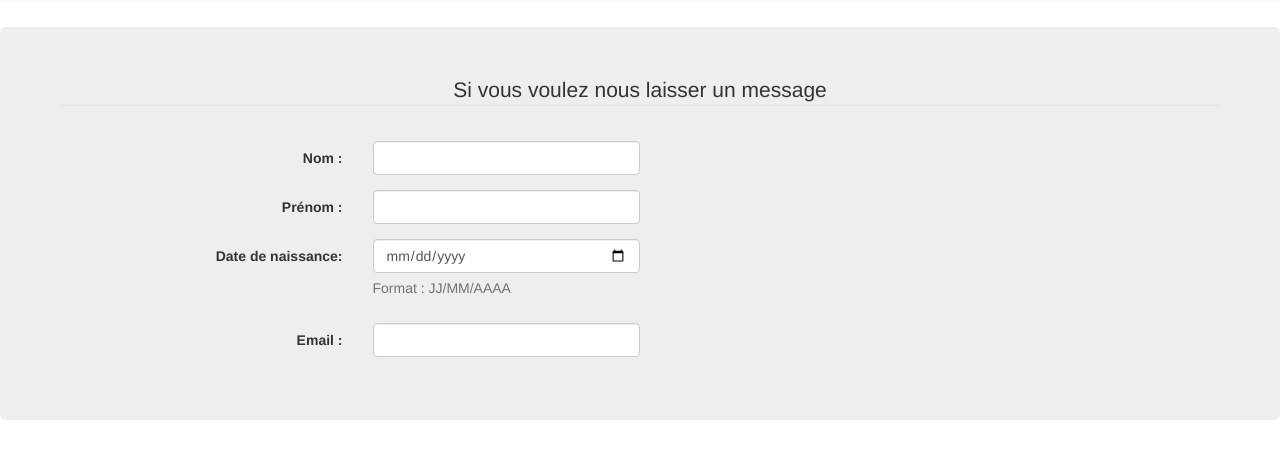
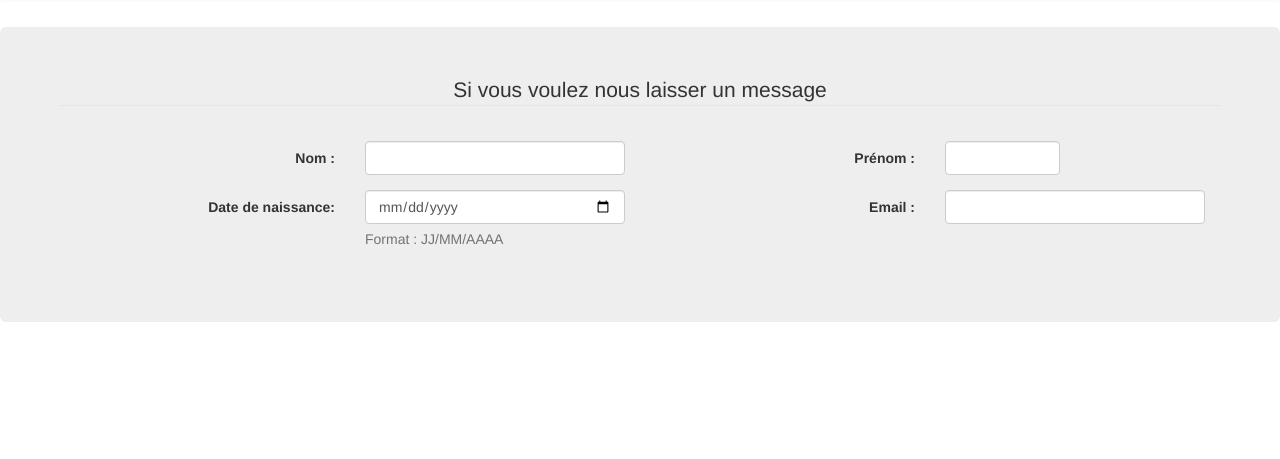
Before and after one commit to philou69/PremiumVille, a plain HTML site: page contact.html in a window 1280 px wide. Shown: the part 55-514 px from the top of the page. Drawn offline with nearby package versions, Linux system fonts and the light colour scheme.

Commit message:
contact.html: adaptation de zone personne aux écran ms et xs

```diff
--- a/contact.html
+++ b/contact.html
@@ -64,47 +64,48 @@
 
 		<section class="container-fluid">
 			<div class="jumbotron row">
-				<form class="form-horizontal col-sm-12">
+				<form class="form-horizontal col-md-12">
 					<div class="form-group">
 						<legend class="text-center">Si vous voulez nous laisser un message</legend>
 					</div>
-					<div class="col-sm-6">
+					<!-- Zone personne -->
 						<div class="row">
+							<div class="col-md-6">
 								<div class="form-group">
-								<label for="nom" class="col-sm-6  control-label">Nom :</label>
-								<div class="col-sm-6">
+									<label for="nom" class="col-xs-6 col-md-6 control-label">Nom :</label>
+									<div class="col-xs-6 col-md-6 ">
 										<input type="text" class="form-control" name="nom" id="nom">
 									</div>
 								</div>
 							</div>
-						<div class="row">
+							<div class="col-md-6">
 								<div class="form-group">
-								<label for="prenom" class="col-sm-6 control-label">Prénom :</label>
-								<div class="col-sm-6">
+									<label for="prenom" class="col-xs-6 col-md-6 control-label">Prénom :</label>
+									<div class="col-xs-6 col-md-3">
 										<input type="text" class="form-control" name="prenom" id="prenom">
 									</div>
 								</div>
 							</div>
+						</div>
 						<div class="row">
+							<div class="col-md-6">
 								<div class="form-group">
-								<label for="dateNaissance" class="col-sm-6 control-label"> Date de naissance:</label>
-								<div class="col-sm-6">
+									<label for="dateNaissance" class="col-xs-6 col-md-6 control-label"> Date de naissance:</label>
+									<div class="col-xs-6 col-md-6">
 										<input type="date" class="form-control" name="dateNaissance" id="dateNaissance">
 										<span class="help-block"> Format : JJ/MM/AAAA</span>
 									</div>
 								</div>
 							</div>
-						<div class="row">
+							<div class="col-md-6">
 								<div class="form-group">
-								<label for="email" class="col-sm-6 control-label" >Email :</label>
-								<div class="col-sm-6">
+									<label for="email" class="col-xs-6 col-md-6 control-label" >Email :</label>
+									<div class="col-xs-6 col-md-6">
 										<input type="email" class="form-control" name="email" id="email">
 									</div>
 							</div>
 						</div>
 					</div>
-
-
 				</form>
 			</div>
 		</section>
```
Lines whose indentation alone changed are shown as unchanged.
